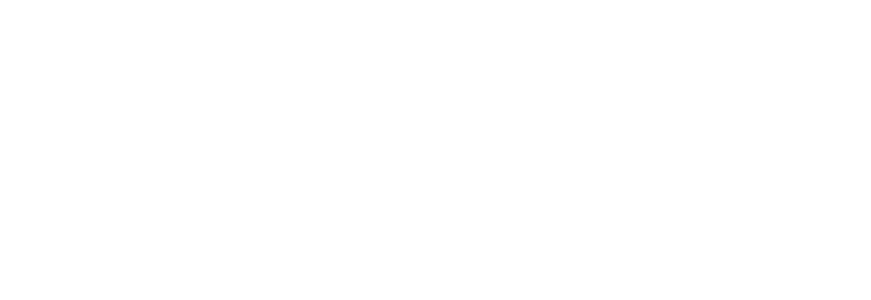
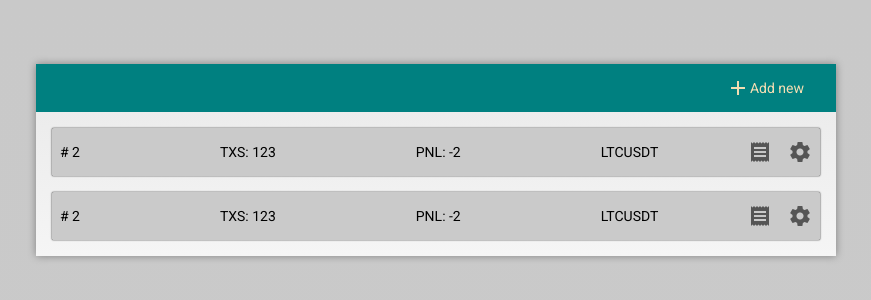
Before and after one commit to interval-pro/trading-bot, an Angular app in the folder gui-web/: page / in a window 1280 px wide. Shown: the top 300 px of the page, without its empty margins (204-1075 px from the left). Built offline with nearby package versions, Linux system fonts and the light colour scheme.

Commit message:
Update GUI

```diff
--- /dev/null
+++ b/gui-web/src/app/@pages/main/bot-card/bot-card.component.html
@@ -0,0 +1,27 @@
+<div
+    class="bot-card-container"
+    [ngStyle]="{height: isExpanded ? '11rem' : '3rem'}"
+>
+    <div class="head"
+    (click)='toggleExapnd()'
+    >
+        <div class="info">
+            <div class="id"># {{ bot.id }}</div>
+            <div class="txs">TXS: {{ bot.txs }}</div>
+            <div class="pnl">PNL: {{ bot.pnl }}</div>
+            <div class="pair">{{ bot.pair }}</div>
+        </div>
+        <div class="actions">
+            <mat-icon (click)='getLog()'>receipt</mat-icon>
+            <mat-icon (click)='openSettings()'>settings</mat-icon>
+        </div>
+    </div>
+    <div class="expanded">
+        <div class="expanded-content">
+            More Info
+        </div>
+        <div class="footer">
+            <mat-icon (click)='deleteBot()'>delete</mat-icon>
+        </div>
+    </div>
+</div>
--- /dev/null
+++ b/gui-web/src/app/@pages/main/bot-card/bot-card.component.scss
@@ -0,0 +1,66 @@
+.bot-card-container {
+    box-shadow: 0 0 0.1rem 0.005rem;
+    background: rgb(202, 202, 202);
+    border-radius: 0.1rem;
+    margin: 1rem 0;
+    display: flex;
+    flex-direction: column;
+    transition: all 0.2s;
+    overflow: hidden;
+    .head {
+        cursor: pointer;
+        display: flex;
+        justify-content: space-between;
+        align-items: center;
+        .info {
+            height: 3rem;
+            align-items: center;
+            display: flex;
+            justify-content: space-between;
+            width: 80%;
+            padding: 0 0.5rem;
+        }
+        .actions {
+            width: 20%;
+            display: flex;
+            justify-content: flex-end;
+            mat-icon {
+                color: rgb(85, 85, 85);
+                cursor: pointer;
+                margin: 0 0.5rem;
+                transition: all 0.2s;
+                &:hover {
+                    color: teal
+                }
+            }
+        }
+    }
+    .expanded {
+        border-top: 1.5px solid gray;
+        position: relative;
+        height: 8rem;
+        .expanded-content {
+            height: 5rem;
+        }
+        .footer {
+            position: relative;
+            width: 100%;
+            background-color: rgb(82, 82, 82);
+            height: 3rem;
+            bottom: 0;
+            box-shadow: 0 0 0.1rem 0.01rem;
+            display: flex;
+            align-items: center;
+            justify-content: center;
+            padding: 0.5rem;
+            mat-icon {
+                color: rgb(255, 88, 88);
+                cursor: pointer;
+                transition: all 0.2s;
+                &:hover {
+                    color: pink
+                }
+            }
+        }
+    }
+}
--- /dev/null
+++ b/gui-web/src/app/@pages/main/bot-card/bot-card.component.ts
@@ -0,0 +1,32 @@
+import { Component } from '@angular/core';
+
+@Component({
+  selector: 'bot-card',
+  templateUrl: './bot-card.component.html',
+  styleUrls: ['./bot-card.component.scss'],
+})
+export class BotCardComponent {
+  private _isExpanded: boolean = false;
+  bot: any = {
+    id: 2,
+    txs: 123,
+    pnl: -2,
+    pair: 'LTCUSDT'
+  }
+  constructor() {}
+
+  get isExpanded() {
+    return this._isExpanded;
+  }
+
+  set isExpanded(value: boolean) {
+    this._isExpanded = value
+  }
+
+  toggleExapnd() {
+    this.isExpanded = !this.isExpanded;
+  }
+  getLog() {}
+  openSettings() {}
+  deleteBot() {}
+}
--- /dev/null
+++ b/gui-web/src/app/@pages/main/main.page.html
@@ -0,0 +1,12 @@
+<div class="main-page">
+    <div class="header-container">
+        <p class='icon' (click)='addNew()'>
+            <mat-icon aria-hidden="false" aria-label="Example home icon" >add</mat-icon>
+            <span>Add new</span>
+        </p>
+    </div>
+    <div class="content-container">
+        <bot-card></bot-card>
+        <bot-card></bot-card>
+    </div>
+</div>
--- /dev/null
+++ b/gui-web/src/app/@pages/main/main.page.scss
@@ -0,0 +1,26 @@
+.main-page {
+    width: 100%;
+    height: 100%;
+    display: flex;
+    flex-direction: column;
+    .header-container {
+        background-color: teal;
+        color: wheat;
+        display: flex;
+        align-items: center;
+        min-height: 3rem;
+        position: relative;
+        .icon {
+            display: flex;
+            align-items: center;
+            cursor: pointer;
+            margin: auto 2rem;
+            position: absolute;
+            right: 0;
+        }
+    }
+    .content-container {
+        padding: 0 1rem;
+        background-image: linear-gradient(to top, whitesmoke 0%, rgb(236, 236, 236) 100%);
+    }
+}
--- /dev/null
+++ b/gui-web/src/app/@pages/main/main.page.ts
@@ -0,0 +1,12 @@
+import { Component } from '@angular/core';
+
+@Component({
+  selector: 'main-page',
+  templateUrl: './main.page.html',
+  styleUrls: ['./main.page.scss'],
+})
+export class MainPage {
+  constructor() {}
+
+  addNew() {}
+}
--- a/gui-web/src/app/app-routing.module.ts
+++ b/gui-web/src/app/app-routing.module.ts
@@ -1,7 +1,16 @@
 import { NgModule } from '@angular/core';
 import { RouterModule, Routes } from '@angular/router';
 
-const routes: Routes = [];
+import { MainPage } from './@pages/main/main.page';
+
+const routes: Routes = [
+  {
+    path: '',
+    component: MainPage,
+  },
+  { path: '', redirectTo: '', pathMatch: 'full' },
+  { path: '**', redirectTo: '' },
+];
 
 @NgModule({
   imports: [RouterModule.forRoot(routes)],
--- a/gui-web/src/app/app.component.html
+++ b/gui-web/src/app/app.component.html
@@ -1 +1,5 @@
-<!-- <router-outlet></router-outlet> -->
+<div class="app-wrapper">
+    <div class="router-wrapper">
+        <router-outlet></router-outlet>
+    </div>
+</div>
--- /dev/null
+++ b/gui-web/src/app/app.component.scss
@@ -0,0 +1,14 @@
+.app-wrapper {
+    background-image: linear-gradient(to top, #cacaca 0%, #c9c9c9 100%);
+    width: 100%;
+    height: 100%;
+    display: flex;
+    flex-direction: column;
+    align-items: center;
+    padding-top: 4rem;
+    .router-wrapper {
+        width: 100%;
+        max-width: 50rem;
+        box-shadow: 0 0 0.5rem 0.01rem gray;
+    }
+}
--- a/gui-web/src/app/app.component.ts
+++ b/gui-web/src/app/app.component.ts
@@ -2,7 +2,8 @@
 
 @Component({
   selector: 'tb-app',
-  templateUrl: './app.component.html'
+  templateUrl: './app.component.html',
+  styleUrls: ['./app.component.scss'],
 })
 export class AppComponent {
   constructor() {}
--- a/gui-web/src/styles.scss
+++ b/gui-web/src/styles.scss
@@ -1,4 +1,16 @@
 /* You can add global styles to this file, and also import other style files */
+* {
+    box-sizing: border-box;
+    margin: 0;
+    padding: 0;
+}
 
-html, body { height: 100%; }
-body { margin: 0; font-family: Roboto, "Helvetica Neue", sans-serif; }
+html, body {
+    height: 100%;
+    width: 100%;
+}
+
+body {
+    margin: 0;
+    font-family: Roboto, "Helvetica Neue", sans-serif;
+}
```
Also changed, not shown: gui-web/src/app/@pages/pages.module.ts (+15 -2 lines).
